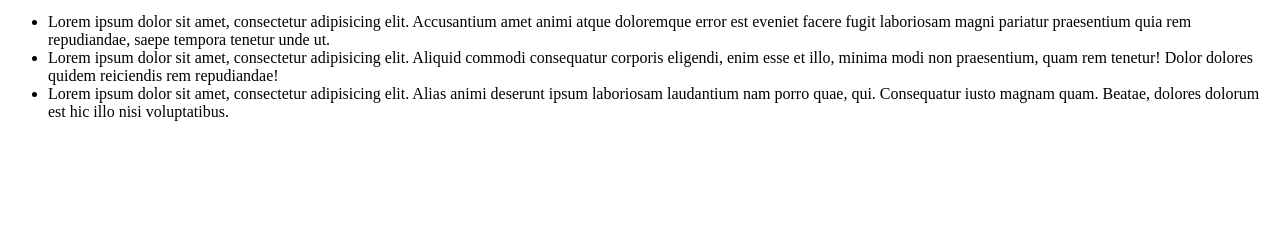
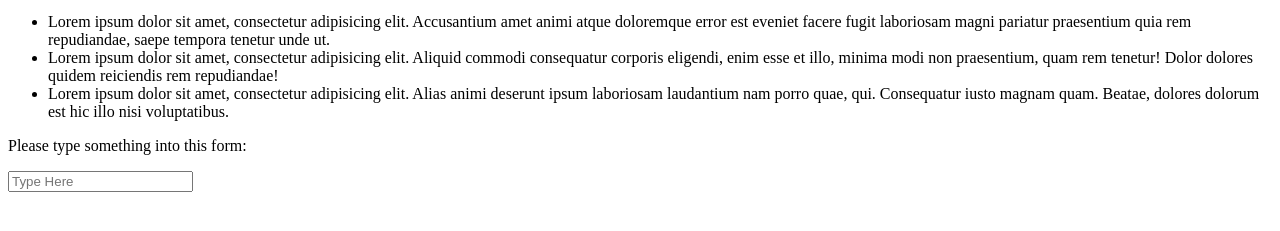
Before and after one commit to ShivaSamadhi/codeup-web-exercises, a plain HTML site: page html/jquery-exercises.html in a window 1280 px wide. Shown: the part 119-350 px from the top of the page. Drawn offline with nearby package versions, Linux system fonts and the light colour scheme.

Commit message:
more event listener practice

```diff
--- a/html/jquery-exercises.html
+++ b/html/jquery-exercises.html
@@ -24,6 +24,11 @@
        </ul>
    </div>
 
+<p>Please type something into this form:</p>
+<form>
+    <input type="text" id="textfield" name="textfield" placeholder="Type Here"/>
+</form>
+
     <!--<h1>Example Page</h1>
     <div class="important">
         <h3>NOTICE</h3>
--- a/js/jquery-exercises.js
+++ b/js/jquery-exercises.js
@@ -48,6 +48,12 @@ $(function() {
             $(this).css('color', '#030303');
         }
     );
+    // $('#textfield').keydown(function() {
+    //     alert('A key was pushed down!');
+    // });
+    $('#textfield').keyup(function() {
+        alert('A key was released!');
+    });
 });
 
 
```
